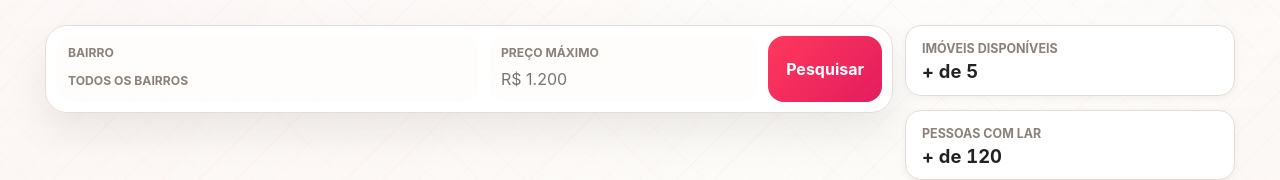
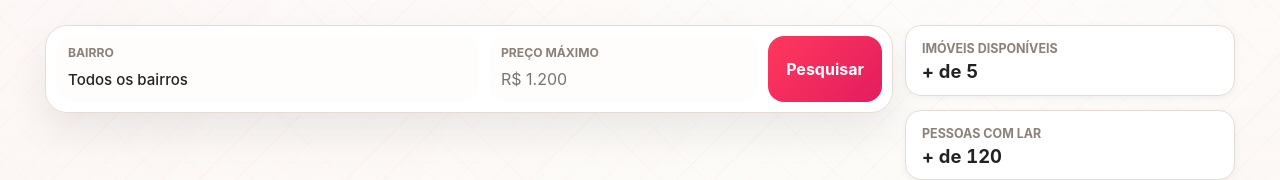
Before and after one commit to felipebassetti/home-manager, an Angular app in the folder apps/web/: page / in a window 1280 px wide. Shown: the part 303-483 px from the top of the page. Built offline with nearby package versions, Linux system fonts and the light colour scheme.

Commit message:
fix(bairros): ajustar layout com checkbox

```diff
--- a/apps/web/src/app/components/filters/filters.component.css
+++ b/apps/web/src/app/components/filters/filters.component.css
@@ -11,13 +11,16 @@
 
 .filters label,
 .dropdown-field {
-  display: grid;
+  display: flex;
   gap: 4px;
   padding: 8px 14px;
   border-radius: 999px;
   position: relative;
 }
 
+#bairros-marketplace {
+  display: grid;
+}
 .filters span {
   color: var(--text);
   font-size: 0.78rem;
@@ -35,6 +38,14 @@
   cursor: pointer;
 }
 
+.dropdown-trigger span {
+  color: var(--text);
+  font-size: 0.94rem;
+  font-weight: 500;
+  text-transform: none;
+  flex: 1 1 auto;
+}
+
 .dropdown-panel {
   position: absolute;
   top: calc(100% + 8px);
@@ -43,7 +54,7 @@
   z-index: 10;
   display: grid;
   gap: 8px;
-  max-height: 260px;
+  max-height: 400px;
   padding: 12px;
   overflow-y: auto;
   border: 1px solid var(--border);
--- a/apps/web/src/app/components/filters/filters.component.html
+++ b/apps/web/src/app/components/filters/filters.component.html
@@ -1,10 +1,10 @@
 <form class="filters" (ngSubmit)="submit()">
-  <label>
+  <label id="bairros-marketplace">
     <span>Onde</span>
     <input type="text" name="city" [(ngModel)]="filters.city" placeholder="Curitiba" />
   </label>
 
-  <div class="dropdown-field" #neighborhoodMenu>
+  <div class="dropdown-field" id="bairros-marketplace" #neighborhoodMenu>
     <span>Bairro</span>
     <button type="button" class="dropdown-trigger" (click)="toggleNeighborhoodMenu()" [attr.aria-expanded]="isNeighborhoodMenuOpen">
       <span>{{ selectedNeighborhoodsLabel() }}</span>
@@ -32,7 +32,7 @@
     }
   </div>
 
-  <label>
+  <label id="bairros-marketplace">
     <span>Preço máximo</span>
     <input
       type="text"
--- a/apps/web/src/app/pages/home/home.page.css
+++ b/apps/web/src/app/pages/home/home.page.css
@@ -91,12 +91,16 @@
 
 .home-search label,
 .dropdown-field {
-  display: grid;
+  display: flex;
   gap: 4px;
   padding: 8px 12px;
   border-radius: 16px;
   background: var(--surface-subtle);
   position: relative;
+}
+
+#bairros {
+  display: grid;
 }
 
 .home-search span {
@@ -126,6 +130,14 @@
   box-shadow: none;
 }
 
+.dropdown-trigger span {
+  color: var(--text);
+  font-size: 0.94rem;
+  font-weight: 500;
+  text-transform: none;
+  flex: 1 1 auto;
+}
+
 .dropdown-panel {
   position: absolute;
   top: calc(100% + 8px);
@@ -134,7 +146,7 @@
   z-index: 10;
   display: grid;
   gap: 8px;
-  max-height: 260px;
+  max-height: 400px;
   padding: 12px;
   overflow-y: auto;
   border: 1px solid var(--border);
@@ -154,7 +166,7 @@
   cursor: pointer;
 }
 
-.checkbox-option {
+.checkbox-option{
   display: flex;
   align-items: center;
   justify-content: space-between;
--- a/apps/web/src/app/pages/home/home.page.html
+++ b/apps/web/src/app/pages/home/home.page.html
@@ -10,7 +10,7 @@
 
   <div class="search-rail">
     <form class="home-search" (ngSubmit)="search()">
-      <div class="dropdown-field" #neighborhoodMenu>
+      <div class="dropdown-field" id="bairros" #neighborhoodMenu>
         <span>Bairro</span>
         <button type="button" class="dropdown-trigger" (click)="toggleNeighborhoodMenu()" [attr.aria-expanded]="isNeighborhoodMenuOpen">
           <span>{{ selectedNeighborhoodsLabel() }}</span>
@@ -37,7 +37,7 @@
         }
       </div>
 
-      <label>
+      <label id="bairros">
         <span>Preço máximo</span>
         <input
           type="text"
```
